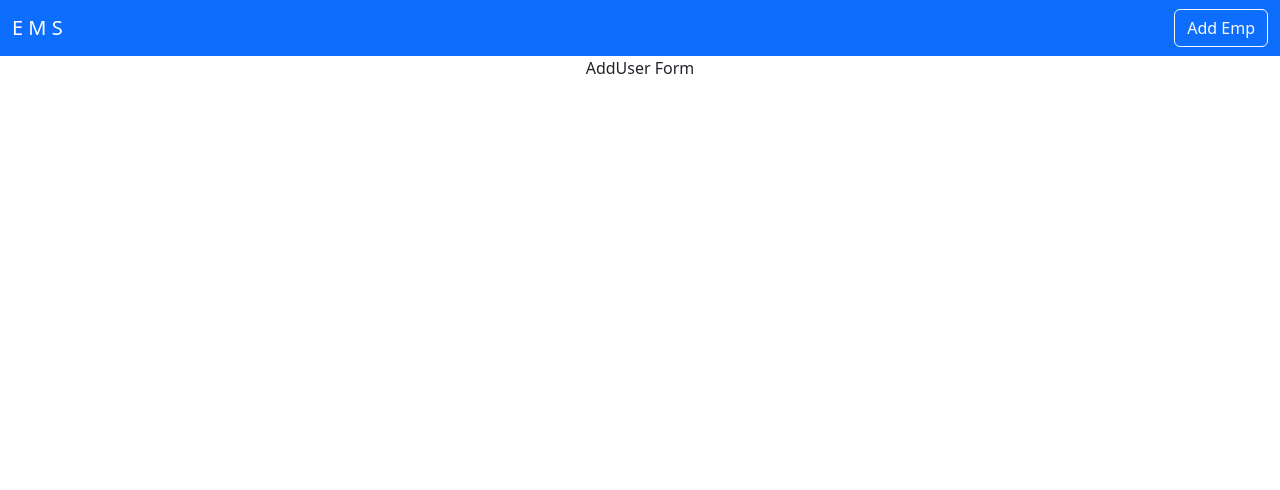
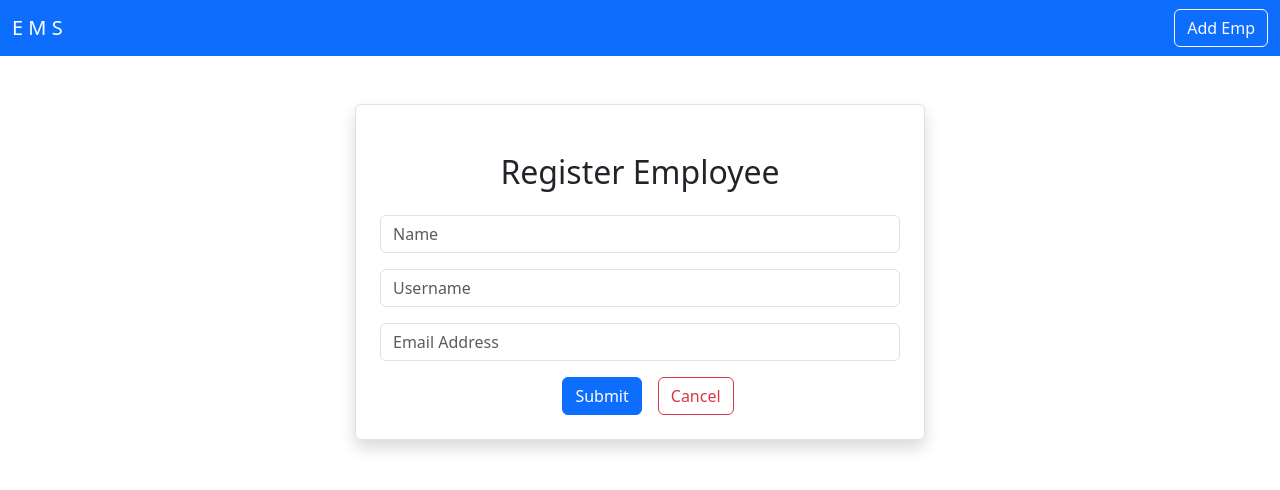
Before and after one commit to Rizz-33/employee-management-system, a React (Create React App) app: page /adduser in a window 1280 px wide. Shown: the top 490 px of the page. Built offline with nearby package versions, Linux system fonts and the light colour scheme.

Commit message:
refactor: User entering details

```diff
--- a/src/users/AddUser.js
+++ b/src/users/AddUser.js
@@ -1,7 +1,66 @@
-import React from "react";
+import React, { useState } from "react";
 
 const AddUser = () => {
-  return <div>AddUser Form</div>;
+  const [user, setUser] = useState({
+    name: "",
+    username: "",
+    email: "",
+  });
+
+  const { name, username, email } = user;
+
+  const onInputChange = (e) => {
+    setUser({ ...user, [e.target.name]: e.target.value });
+  };
+
+  return (
+    <div className="container">
+      <div className="row">
+        <div className="col-md-6 offset-md-3 border rounded p-4 mt-5 shadow">
+          <h2 className="text-center m-4">Register Employee</h2>
+          <div className="mb-3">
+            <input
+              type="text"
+              placeholder="Name"
+              className="form-control"
+              id="name"
+              value={name}
+              onChange={onInputChange}
+              name="name"
+            />
+          </div>
+          <div className="mb-3">
+            <input
+              type="text"
+              placeholder="Username"
+              className="form-control"
+              id="username"
+              onChange={onInputChange}
+              value={username}
+              name="username"
+            />
+          </div>
+          <div className="mb-3">
+            <input
+              type="text"
+              placeholder="Email Address"
+              className="form-control"
+              id="email"
+              value={email}
+              onChange={onInputChange}
+              name="email"
+            />
+          </div>
+          <button type="submit" className="btn btn-primary mx-3">
+            Submit
+          </button>
+          <button type="submit" className="btn btn-outline-danger">
+            Cancel
+          </button>
+        </div>
+      </div>
+    </div>
+  );
 };
 
 export default AddUser;
```
